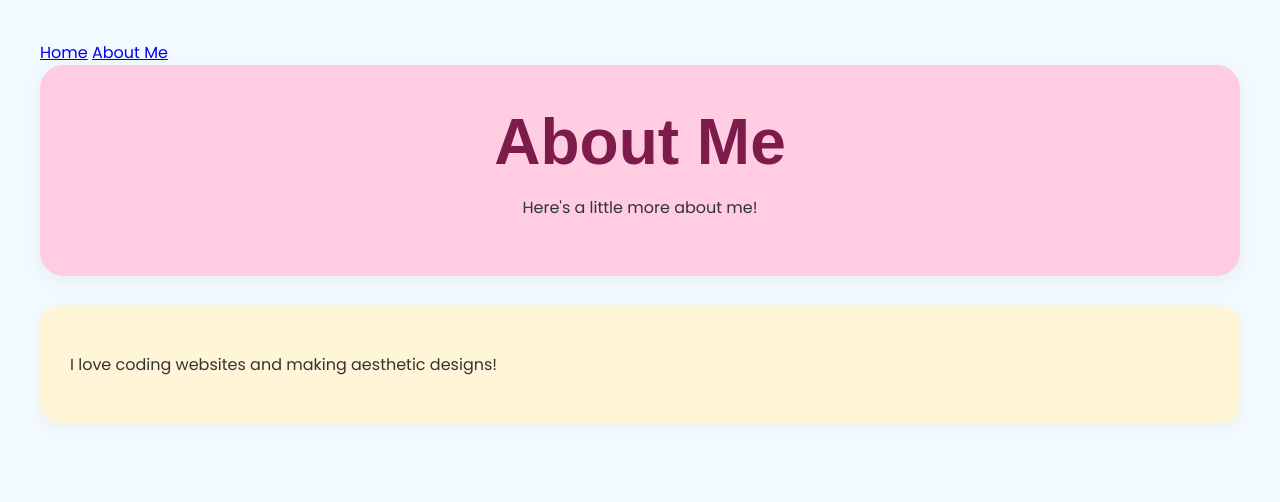
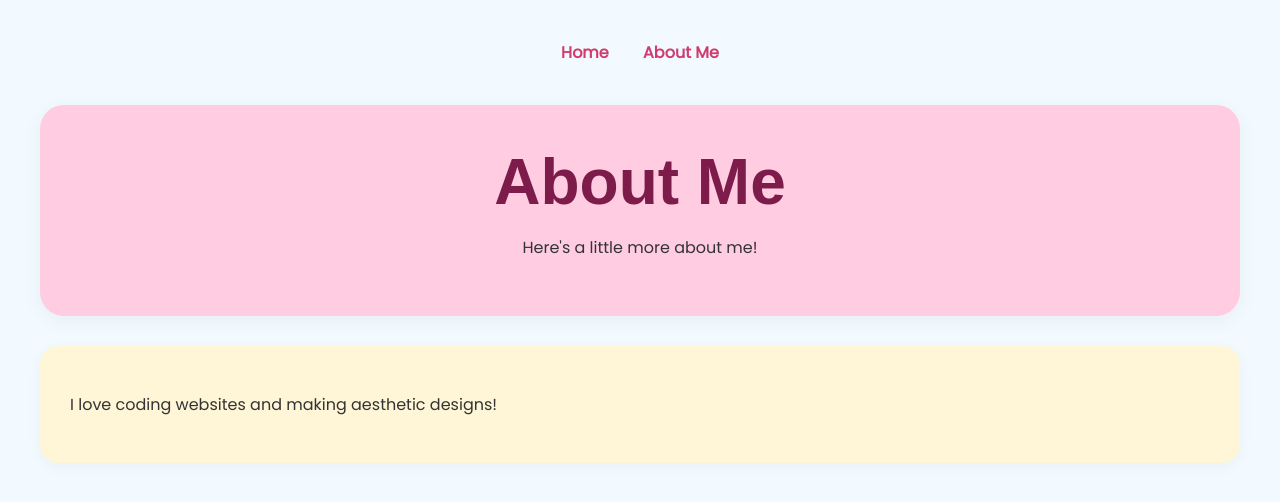
Before and after one commit to taylamanning/taylamanning.github.io, a plain HTML site: page about.html in a window 1280 px wide. Drawn offline with Linux system fonts and the light colour scheme; a web font is replaced by a local one.

Commit message:
Update style.css

```diff
--- a/style.css
+++ b/style.css
@@ -41,3 +41,20 @@ ul {
   padding-left: 20px;
   line-height: 1.8em;
 }
+
+nav {
+  text-align: center;
+  margin-bottom: 40px;
+}
+
+nav a {
+  text-decoration: none;
+  color: #d23b6e; /* cute pink for links */
+  font-weight: 600;
+  margin: 0 15px;
+  transition: color 0.3s;
+}
+
+nav a:hover {
+  color: #ff99c8; /* lighter pink on hover */
+}
```
